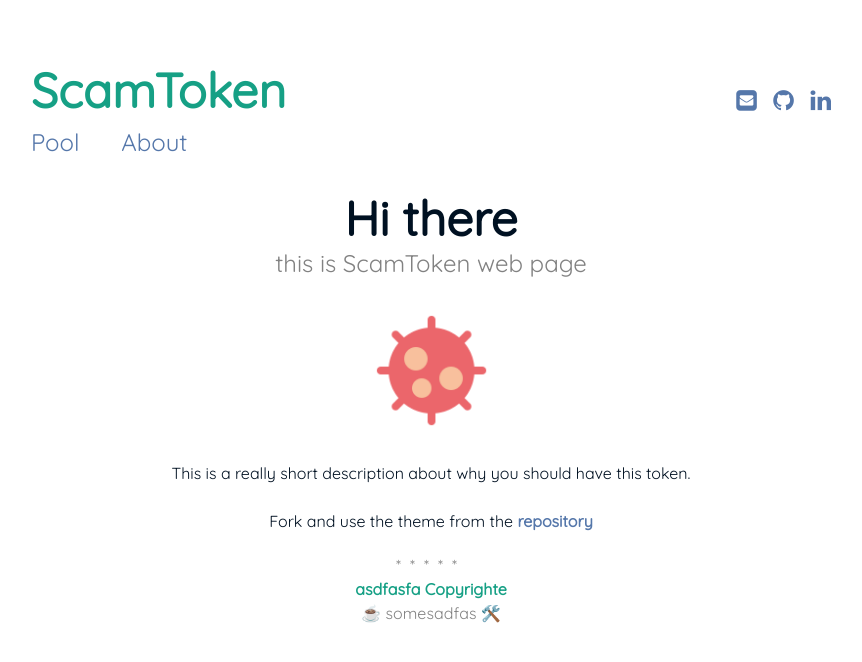
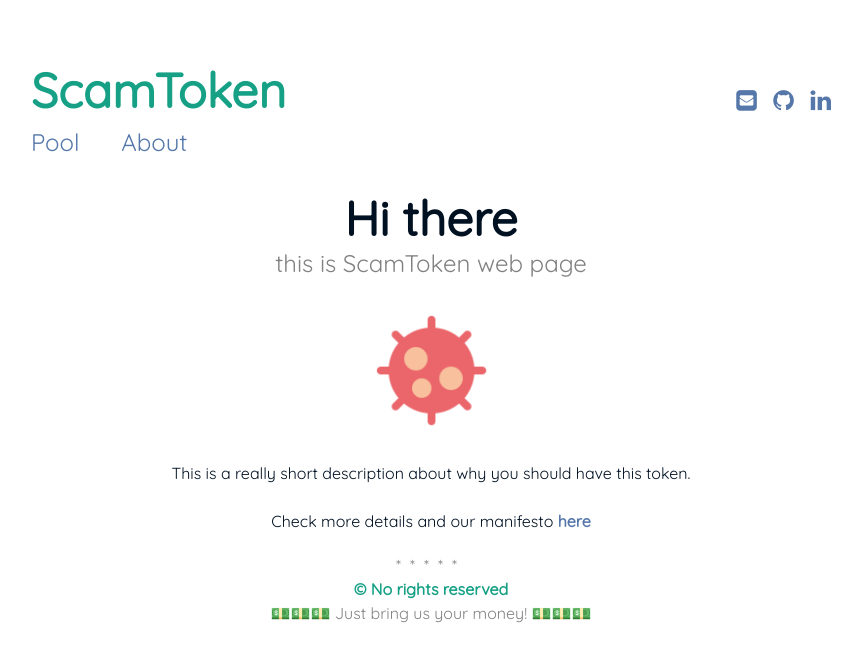
Before and after one commit to bmwant/scamtoken, a Jekyll site: the page built from index.md, in a window 1280 px wide. Shown: the top 662 px of the page, without its empty margins (209-1071 px from the left). Built offline with Jekyll 4.4.1, drawn with Linux system fonts in a browser that asks for light colours.

Commit message:
Update index page :clap:

```diff
--- a/_includes/page/about.html
+++ b/_includes/page/about.html
@@ -1,8 +1,8 @@
 <div class="about">
-<div class="about__devider">*****</div>
-<div class="about__text">
-<strong> asdfasfa Copyrighte </strong>
-<br> ☕  somesadfas 🛠️
+  <div class="about__devider">*****</div>
+  <div class="about__text">
+  <strong> © No rights reserved </strong>
+  <br> 💵💵💵 Just bring us your money! 💵💵💵
 
+  </div>
 </div>
-</div>
--- a/index.md
+++ b/index.md
@@ -10,6 +10,6 @@ sitemap:
 
 <div id="describe-text">
 	<p>This is a really short description about why you should have this token.</p>
-	<p>Fork and use the theme from the <strong> <a href="https://github.com/knhash/Pudhina"> repository</a> </strong>
+	<p>Check more details and our manifesto <strong><a href="{{ '/about' | prepend: site.baseurl }}"> here</a></strong>
   </p>
 </div>
```
Also changed, not shown: README.md, _layouts/default.html (indentation only).
